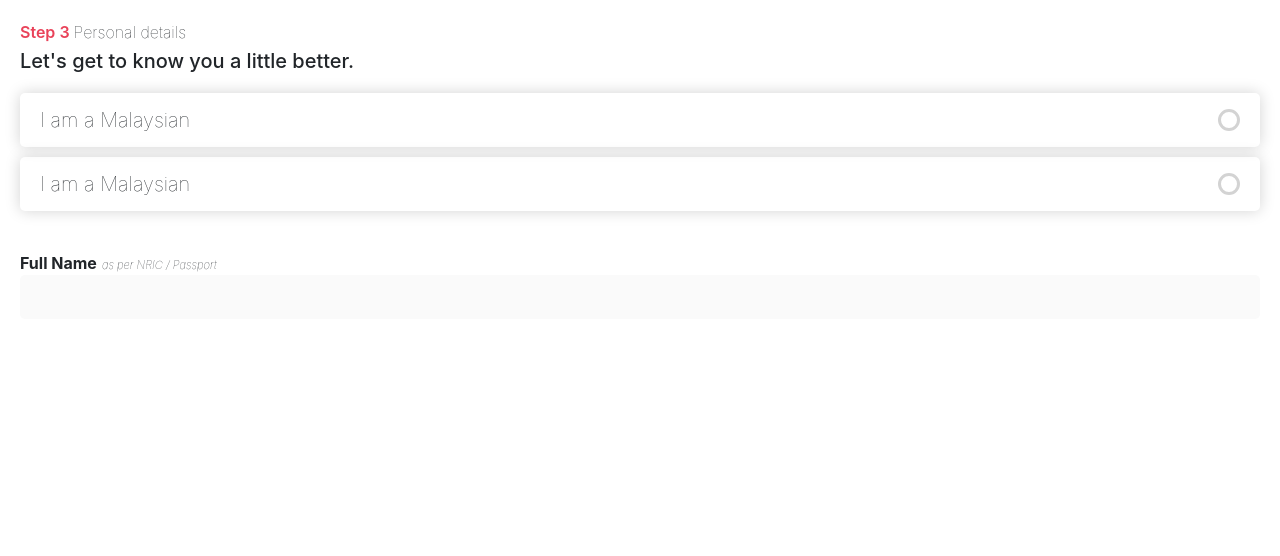
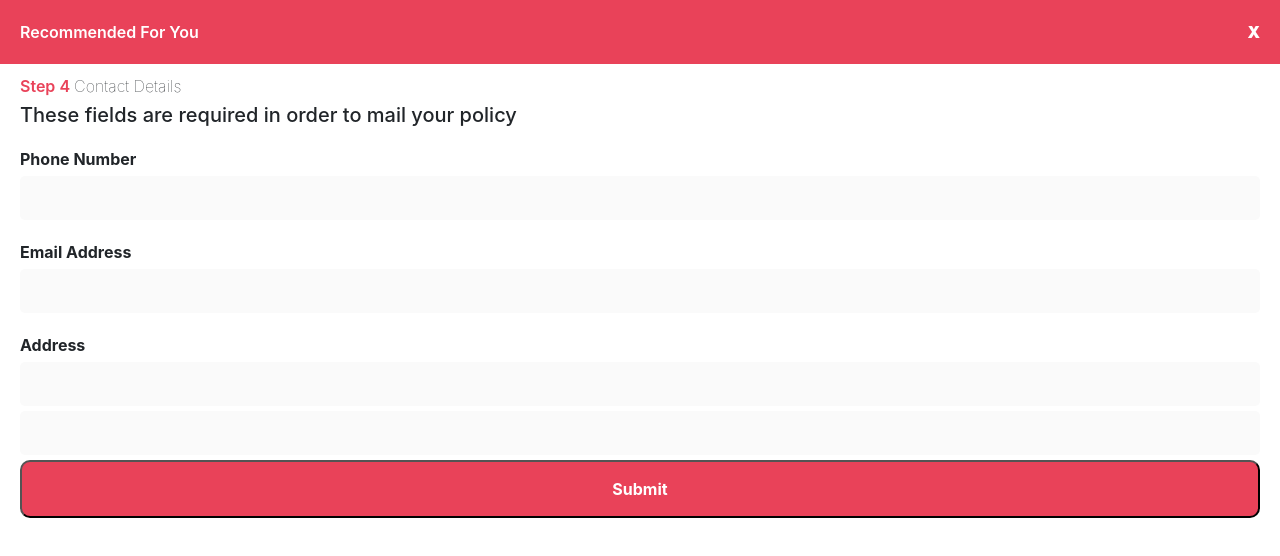
Before and after one commit to liowjennick/ouchfree, a website: page src/html/choose-a-plan.html in a window 1280 px wide. Drawn offline with nearby package versions, Linux system fonts and the light colour scheme.

Commit message:
Add step 4.

```diff
--- a/src/html/choose-a-plan.html
+++ b/src/html/choose-a-plan.html
@@ -8,7 +8,20 @@
 </head>
 
 <body>
-    <div class="page-container">
+    <div class="page-container choose-a-plan-container">
+        <div class="header">
+            <div class="header-text">
+                Recommended For You
+            </div>
+            <!-- TODO -->
+            <div class="header-close-button">
+                <!-- TODO ICON -->
+                X
+            </div>
+            <!-- TODO SLIDER PROGRESS -->
+        </div>
+
+        <!-- TODO BADGE -->
         <!-- <div class="step-1">
             <div class="introduction">
                 <span class="step">Step 1 </span><span class="hairline-text">Choose a plan</span>
@@ -45,6 +58,7 @@
             </div>
         </div>             -->
 
+        <!-- TOOD BADGE AND LIST -->
         <!-- <div class="step-2">
             <div class="introduction">
                 <span class="step">Step 2 </span><span class="hairline-text">Plan overview</span>
@@ -101,7 +115,7 @@
             </div>
         </div>                 -->
 
-        <div class="step-3">
+        <!-- <div class="step-3">
             <div class="introduction">
                 <span class="step">Step 3 </span><span class="hairline-text">Personal details</span>
                 <h5>Let's get to know you a little better.</h5>
@@ -128,6 +142,100 @@
                         <input type="text" name="fullname">
                     </div>
                 </div>
+
+                <div class="form-field-container">
+                    <div class="form-name">
+                        <b>Full Name</b><span class="small-text">as per NRIC / Passport</span>
+                    </div>
+
+                    <div class="form-input-container">
+                        <input type="text" name="fullname">
+                    </div>
+                </div>
+
+                <div class="gender-field-container">
+                    <div class="form-name">
+                        <b>Gender</b>
+                    </div>
+                    <div class="button-container">
+                        <input type="radio" name="gender" value="Male" id="male">
+                        <label for="male">Male</label>
+
+                        <input type="radio" name="gender" value="Female" id="female">
+                        <label for="female">Female</label>
+                    </div>
+                </div>
+
+                <div class="form-field-container">
+                    <div class="form-name">
+                        <b>Date of Birth</b><span class="small-text"></span>
+                    </div> -->
+
+                    <!-- TODO -->
+                    <!-- <div class="form-input-container">
+                        <input type="text" name="fullname">
+                    </div>
+                </div>
+
+                <div class="form-field-container">
+                    <div class="form-name">
+                        <b>Country of Origin</b><span class="small-text"></span>
+                    </div>
+ -->
+                    <!-- TODO -->
+                    <!-- <div class="form-input-container">
+                        <input type="text" name="fullname">
+                    </div>
+                </div>
+            </form>
+
+            <div class="next-button-container">
+                <div class="next-button">Next</div>
+            </div>
+        </div>
+ -->
+        <div class="step-4">
+            <div class="introduction">
+                <span class="step">Step 4 </span><span class="hairline-text">Contact Details</span>
+                <h5>These fields are required in order to mail your policy</h5>
+            </div>
+
+            <form>
+                <div class="form-field-container">
+                    <div class="form-name">
+                        <b>Phone Number</b><span class="small-text"></span>
+                    </div>
+
+                    <div class="form-input-container">
+                        <input type="text" name="phonename">
+                    </div>
+                </div>
+
+                <div class="form-field-container">
+                    <div class="form-name">
+                        <b>Email Address</b><span class="small-text"></span>
+                    </div>
+
+                    <div class="form-input-container">
+                        <input type="text" name="email">
+                    </div>
+                </div>
+
+                <div class="form-field-container">
+                    <div class="form-name">
+                        <b>Address</b><span class="small-text"></span>
+                    </div>
+
+                    <div class="form-input-container">
+                        <input type="text" name="address1">
+                    </div>
+
+                    <div class="form-input-container">
+                        <input type="text" name="address2">
+                    </div>
+
+                    <input type="submit" value="Submit">
+                </div>
             </form>
         </div>
     </div>
--- a/src/sass/choose-a-plan.sass
+++ b/src/sass/choose-a-plan.sass
@@ -17,6 +17,26 @@ li
 .page-container
     position: relative
     padding-bottom: 42px // height of footer
+
+.choose-a-plan-container
+    padding-top: 54px // height of header
+    .header
+        position: fixed
+        top: 0
+        left: 0
+        width: 100%
+        padding: 20px
+        background-color: #E94259
+        display: flex
+        align-items: center
+        z-index: 10
+        .header-text
+            color: white
+            flex-grow: 1
+            font-weight: 600
+        .header-close-button
+            color: white
+            font-weight: 900
 
 .yellow-border
     width: 80px
@@ -144,17 +164,7 @@ li
                 .total-cost-text
                     flex-grow: 1
 
-    .next-button-container
-        padding: 0 20px
-        .next-button
-            padding: 15px 20px
-            background-color: #E94259
-            color: white
-            text-align: center
-            border-radius: 10px
-            font-weight: 700
-
-.step-3
+.step-3, .step-4
     form
         padding: 0 20px
     .radio-field-container
@@ -194,7 +204,9 @@ li
                         border-radius: 50%
 
     .form-field-container
+        margin-bottom: 20px
         .form-name
+            margin-bottom: 5px
             .small-text
                 font-weight: 100
                 font-size: 0.7em
@@ -210,4 +222,48 @@ li
                 width: 100%
                 box-shadow: none
                 border: none
-                padding: 10px
+                padding: 10px 20px
+                font-weight: 100
+                margin-bottom: 5px
+
+    .gender-field-container
+        display: flex
+        align-items: center
+        margin-bottom: 20px
+        .button-container
+            margin-left: 20px
+            input[type="radio"]
+                display: none
+                &:checked + label
+                    background-color: #73EAB8
+                    color: white
+            label
+                border: 2px solid #73EAB8
+                padding: 10px 20px
+                border-radius: 20px
+                color: #73EAB8
+                text-align: center
+                margin: 5px
+                background-color: white
+                cursor: pointer
+
+
+.next-button-container
+    padding: 0 20px
+    .next-button
+        padding: 15px 20px
+        background-color: #E94259
+        color: white
+        text-align: center
+        border-radius: 10px
+        font-weight: 700
+
+input[type="submit"]
+    padding: 15px 20px
+    background-color: #E94259
+    color: white
+    text-align: center
+    border-radius: 10px
+    font-weight: 700
+    width: 100%
+    display: block
```
Also changed, not shown: src/html/home.html (+1 -1 lines), src/html/medical.html (+4 -0 lines), dist/css/choose-a-plan.css, 1 other file.
